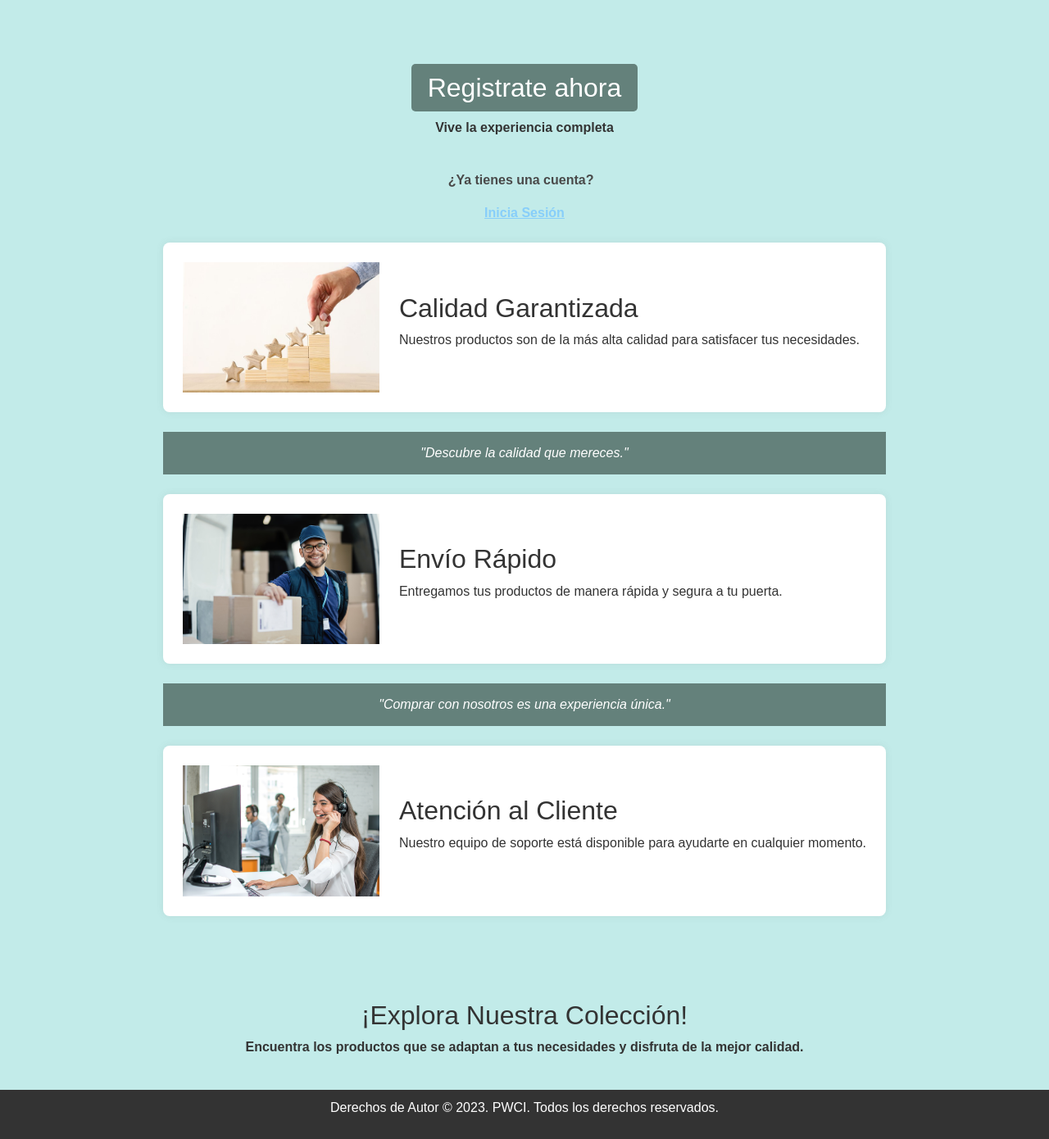
After one commit to ImNotAngel14/NEWRaccoonXpress, a PHP site: page /src/views/landing_page.php in a window 1280 px wide. The commit adds this page. Shown: the whole page at 82% size. Run offline with PHP 8.4, Linux system fonts and the light colour scheme.

Commit message:
Add landing page

```diff
--- /dev/null
+++ b/src/views/css/landing_page.css
@@ -0,0 +1,150 @@
+body {
+    font-family: Arial, sans-serif;
+    margin: 0;
+    padding: 0;
+    background-color: rgb(194, 235, 233);
+}
+
+header {
+    background-color: #333;
+    color: #fff;
+    text-align: center;
+    padding: 4.5rem;
+}
+
+.container {
+    max-width: fit-content;
+    margin: 0 auto;
+    padding: 1.5rem;
+}
+
+.beneficio {
+    background-color: #fff;
+    border-radius: 8px;
+    padding: 1.5rem;
+    margin: 1.5rem 0;
+    box-shadow: 0 0 10px rgba(94, 94, 94, 0.1);
+    max-height: 20rem;
+    vertical-align: middle;
+    align-items: center;
+
+}
+
+.beneficio_img{
+    max-width: 100%; /* Asegura que todas las imágenes tengan el mismo ancho */
+    height: auto; /* Mantiene la proporción de aspecto */
+}
+
+.beneficio_img img{
+    max-width:15rem;
+    max-height:fit-content ;
+}
+
+.beneficio_texto{
+    color: #333;
+    vertical-align: middle;
+}
+
+.beneficio:hover{
+    background-color: rgb(94, 204, 204);
+    box-shadow: 0 0 10px rgb(217, 229, 243);
+
+    .beneficio_texto{
+    color: white;
+}
+}
+
+.frase_atractiva {
+    background-color: #6d6d6d;
+    color: #fff;
+    text-align: center;
+    padding: .85rem;
+    vertical-align: middle;
+}
+
+.frase_atractiva p {
+    font-style: italic;
+    margin-bottom: 0;
+}
+
+.cta {
+    text-align: center;
+    margin-top: 30px;
+    color: #333;
+    font-weight: bold;
+}
+
+.btn-cta {
+    display: inline-block;
+    padding: 10px 20px;
+    background-color: rgb(100, 129, 123);
+    color: #fff;
+    text-decoration: none;
+    border-radius: 5px;
+    transition: background-color 0.3s;
+}
+
+.btn-cta:hover {
+    background-color: #f3f3f3;
+    color:rgb(66, 146, 130);
+}
+
+footer {
+    background-color: #333;
+    color: #fff;
+    text-align: center;
+    padding: 10px 0;
+}
+
+
+#watchme {
+
+    font-style: italic;
+    margin-bottom: 0;
+    animation-duration: 3s;
+    animation-name: slidein;
+    background-color:  rgb(100, 129, 123);
+
+    color: #fff;
+    text-align: center;
+    padding: .85rem;
+    vertical-align: middle;
+}
+
+/* animacion */
+
+.slidein {
+animation-duration: 3s;
+animation-name: slidein;
+}
+
+@keyframes slidein {
+from {
+    margin-left: 100%;
+    width: 300%;
+}
+
+to {
+    margin-left: 0%;
+    width: 100%;
+}
+
+}
+
+/* animacion */
+
+/* Define una animación para hacer que el elemento se vuelva visible */
+@keyframes fadeIn {
+    0% {
+        opacity: 0; /* Inicialmente, el elemento es invisible */
+    }
+    100% {
+        opacity: 1; /* Después de 3 segundos, el elemento es completamente visible */
+    }
+}
+
+.beneficio {
+animation-duration: 3s; /* Duración de la animación (3 segundos) */
+animation-name: fadeIn; /* Nombre de la animación definida anteriormente */
+opacity: 1; /* Establece la opacidad inicialmente en 0 (invisible) */
+}
--- /dev/null
+++ b/src/views/landing_page.php
@@ -0,0 +1,75 @@
+<!DOCTYPE html>
+<html lang="en">
+<head>
+    <?php
+    include __DIR__ . '/layouts/general_header.php';
+    ?>
+    <link rel="stylesheet" href="css/landing_page.css">
+    <title>Home</title>
+</head>
+<body>
+    <div class="container d-flex justify-content-center">
+        <!-- Content -->
+        <div class="container">
+
+            <section class="cta">
+                <h2><a href="register.html" class="btn-cta">Registrate ahora</a></h2>
+                <p>Vive la experiencia completa</p>
+                <br>
+                <p style="color: #494949;">¿Ya tienes una cuenta? &nbsp;</p>
+                <span class="link"><a href="login.html" style="color: lightskyblue;">Inicia Sesión</a><span>
+            </section>
+
+            <!-- <h1 id="watchme">Watch me move</h1> -->
+
+            <div class="beneficio d-flex fadeIn">
+                <div class="beneficio_img">
+                    <img src="assets/Imagen2.jpg" alt="Beneficio 1">
+                </div>
+                <div class="beneficio_texto" style="padding-left: 1.5rem;">
+                    <h2>Calidad Garantizada</h2>
+                    <p>Nuestros productos son de la más alta calidad para satisfacer tus necesidades.</p>
+                </div>
+            </div>
+
+            <div class="frase_atractiva watchme-styling" id="watchme">
+                <p>"Descubre la calidad que mereces."</p>
+            </div>
+
+            <div class="beneficio d-flex">
+                <div class="beneficio_img">
+                    <img src="assets/envio.jpg" alt="Beneficio 2">
+                    </div>
+                <div class="beneficio_texto" style="padding-left: 1.5rem;">
+                    <h2>Envío Rápido</h2>
+                    <p>Entregamos tus productos de manera rápida y segura a tu puerta.</p>
+                </div>
+
+            </div>
+
+            <div class="frase_atractiva" id="watchme">
+                <p>"Comprar con nosotros es una experiencia única."</p>
+            </div>
+
+            <div class="beneficio d-flex">
+                <div class="beneficio_img">
+                    <img src="assets/servcliente.jpg" alt="Beneficio 3">
+                </div>
+                <div class="beneficio_texto" style="padding-left: 1.5rem;">
+                    <h2>Atención al Cliente</h2>
+                    <p>Nuestro equipo de soporte está disponible para ayudarte en cualquier momento.</p>
+                </div>
+            </div>
+        </div>
+    </div>
+    <section class="cta">
+        <h2>¡Explora Nuestra Colección!</h2>
+        <p>Encuentra los productos que se adaptan a tus necesidades y disfruta de la mejor calidad.</p>
+    </section>
+    <br>
+    <footer>
+        <p>Derechos de Autor &copy; 2023. PWCI. Todos los derechos reservados.</p>
+    </footer>
+    <script src="https://cdn.jsdelivr.net/npm/bootstrap@5.3.3/dist/js/bootstrap.bundle.min.js" integrity="sha384-YvpcrYf0tY3lHB60NNkmXc5s9fDVZLESaAA55NDzOxhy9GkcIdslK1eN7N6jIeHz" crossorigin="anonymous"></script>
+</body>
+</html>
```
Also changed, not shown: index.php (+12 -0 lines), src/views/search.php (+8 -7 lines), src/views/assets/Imagen2.jpg (added), src/views/assets/envio.jpg (added), src/views/assets/servcliente.jpg (added), src/views/assets/tv1.jpg (added).
